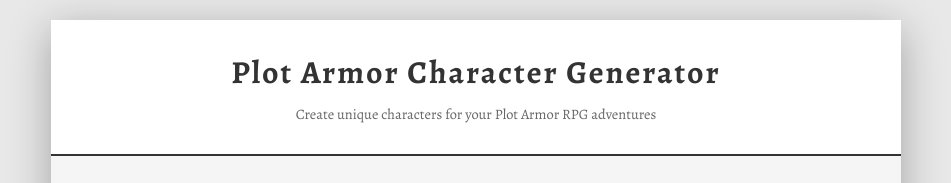
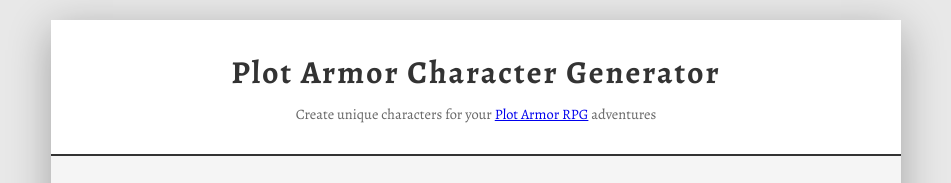
Before and after one commit to Griatch/plotarmor-chargen, a plain HTML site: page plotarmor-chargen.html in a window 1280 px wide. Shown: the top 183 px of the page, without its empty margins (164-1115 px from the left). Drawn offline with nearby package versions, Linux system fonts and the light colour scheme.

Commit message:
Linking to the Plot Armor page

```diff
--- a/plotarmor-chargen.html
+++ b/plotarmor-chargen.html
@@ -585,7 +585,7 @@
     <div class="container">
         <div class="header">
             <h1>Plot Armor Character Generator</h1>
-            <p>Create unique characters for your Plot Armor RPG adventures</p>
+            <p>Create unique characters for your <a href="https://griatch.itch.io/plot-armor-rpg">Plot Armor RPG</a> adventures</p>
         </div>
 
         <div class="controls">
```
